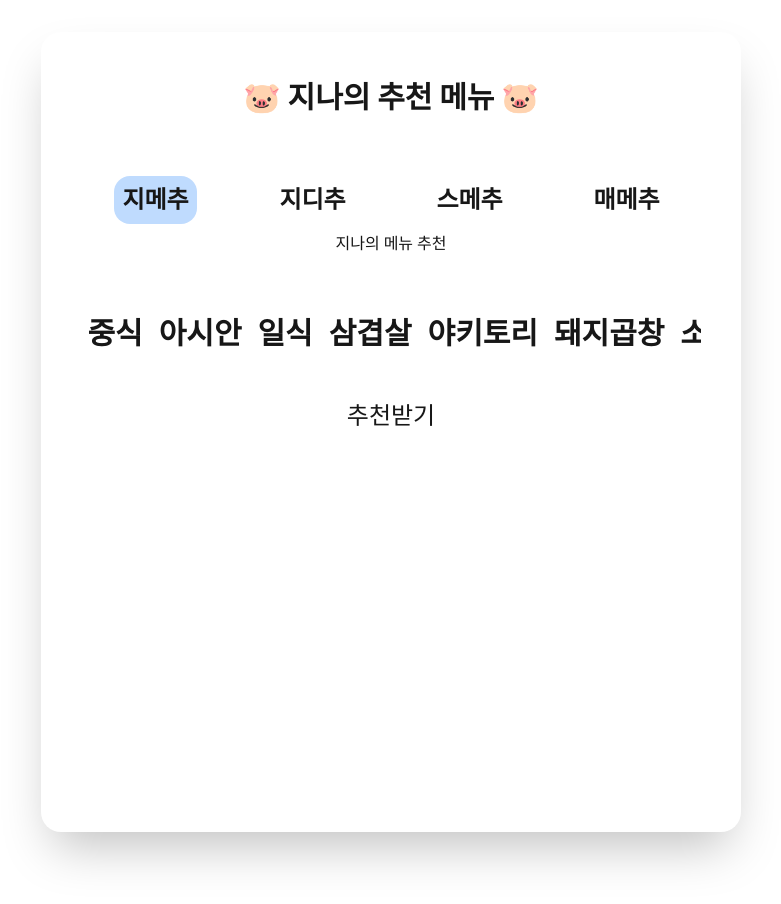
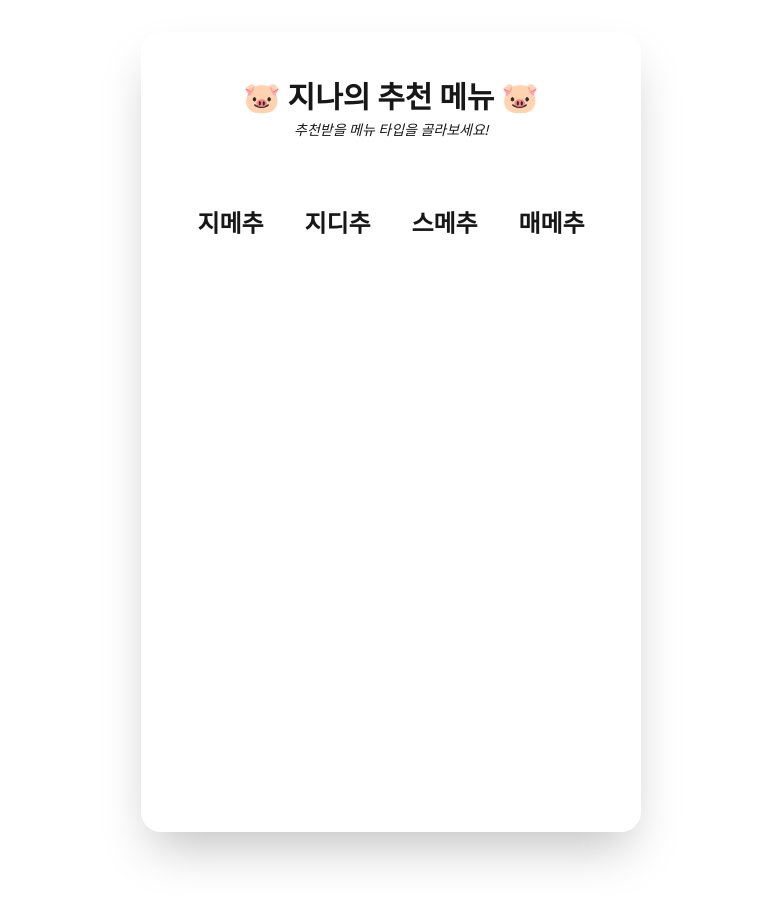
Before and after one commit to jinaji/jimechu, a Next.js app: page / in a window 1280 px wide. Shown: the top 904 px of the page, without its empty margins (249-1030 px from the left). Built offline with nearby package versions, Linux system fonts and the light colour scheme.

Commit message:
update: 메뉴 타입 선택 안 했을때 선택하라는 문구 추가

```diff
--- a/src/pages/index.tsx
+++ b/src/pages/index.tsx
@@ -59,8 +59,6 @@ const TypeSelect = ({
 }) => {
   const labels = MENU_TYPE.map((menu) => menu.label);
 
-  if (!selectedMenuType) return null;
-
   return (
     <div className={'flex flex-col gap-2 '}>
       <div
@@ -72,13 +70,15 @@ const TypeSelect = ({
           <p
             key={index}
             onClick={() => onClickMenuLabel(label)}
-            className={`w-fit text-center m-auto text:md font-bold cursor-pointer p-2 rounded-2xl ${selectedMenuType.label === label ? `bg-blue-200 dark:bg-emerald-900` : ''} md:text-2xl`}
+            className={`w-fit text-center m-auto text:md font-bold cursor-pointer p-2 rounded-2xl ${selectedMenuType?.label === label ? `bg-blue-200 dark:bg-emerald-900` : ''} md:text-2xl`}
           >
             {label}
           </p>
         ))}
       </div>
-      <p className={'text-center'}>{selectedMenuType.description}</p>
+      <p className={'text-center text-sm md:text-xl'}>
+        {selectedMenuType?.description ?? ''}
+      </p>
     </div>
   );
 };
@@ -99,11 +99,14 @@ const SelectedMenus = ({
       <div
         key={selectedMenuType.label}
         className={
-          'text-xl  font-bold pt-4 text-center flex gap-4 animate-infinite-scroll md:text-3xl md:pt-10'
+          'pt-4 text-center flex gap-4 animate-infinite-scroll md:text-3xl md:pt-10'
         }
       >
         {selectedMenuType.menus?.map((menu, index) => (
-          <div key={menu + index} className={'flex flex-shrink-0'}>
+          <div
+            key={menu + index}
+            className={'flex flex-shrink-0 text-xl font-medium'}
+          >
             {menu}
           </div>
         ))}
@@ -111,7 +114,7 @@ const SelectedMenus = ({
 
       <div className={'flex flex-row align-middle justify-center gap-3'}>
         <p
-          className={`text-lg font-medium text-center cursor-pointer md:text-2xl ${!selectedMenu ? 'animate-zzz' : ''}`}
+          className={`text-lg font-bold text-center cursor-pointer md:text-2xl ${!selectedMenu ? 'animate-zzz' : ''}`}
           onClick={() => {
             const randomValues =
               selectedMenuType?.menus[
@@ -138,7 +141,7 @@ const SelectedMenus = ({
 
 export default function Home() {
   const [selectedMenuLabel, setSelectedMenuLabel] =
-    useState<MenuLabelType>('지메추');
+    useState<MenuLabelType | null>(null);
   const [selectedMenu, setSelectedMenu] = useState('');
   const [selectedMenuType, setSelectedMenuType] = useState<
     MenuType | undefined
@@ -158,17 +161,26 @@ export default function Home() {
       <div className={'justify-center flex w-full'}>
         <div
           className={
-            'w-[100%] justify-center align-middle bg-white dark:bg-[#1f1f2a] md:w-[700px] rounded-[20px] shadow-2xl'
+            'w-[100%] justify-center align-middle bg-white dark:bg-[#1f1f2a] md:w-[500px] rounded-[20px] shadow-2xl'
           }
         >
-          <div className={'p-10 h-fit   flex flex-col gap-5 md:h-[800px] '}>
+          <div
+            className={'p-10 min-h-[400px] flex flex-col gap-5 md:h-[800px] '}
+          >
+            <div className={'pb-10 gap-1 flex flex-col'}>
               <p
                 className={
-                'font-bold text-xl text-center pb-10 pt-2 break-keep text-wrap md:text-3xl'
+                  'font-bold text-xl text-center  pt-2 break-keep text-wrap md:text-3xl'
                 }
               >
                 🐷 지나의 추천 메뉴 🐷
               </p>
+              {!selectedMenuType && (
+                <p className={'text-sm text-center italic'}>
+                  추천받을 메뉴 타입을 골라보세요!
+                </p>
+              )}
+            </div>
 
             <TypeSelect
               selectedMenuType={selectedMenuType}
```
Lines whose indentation alone changed are shown as unchanged.
